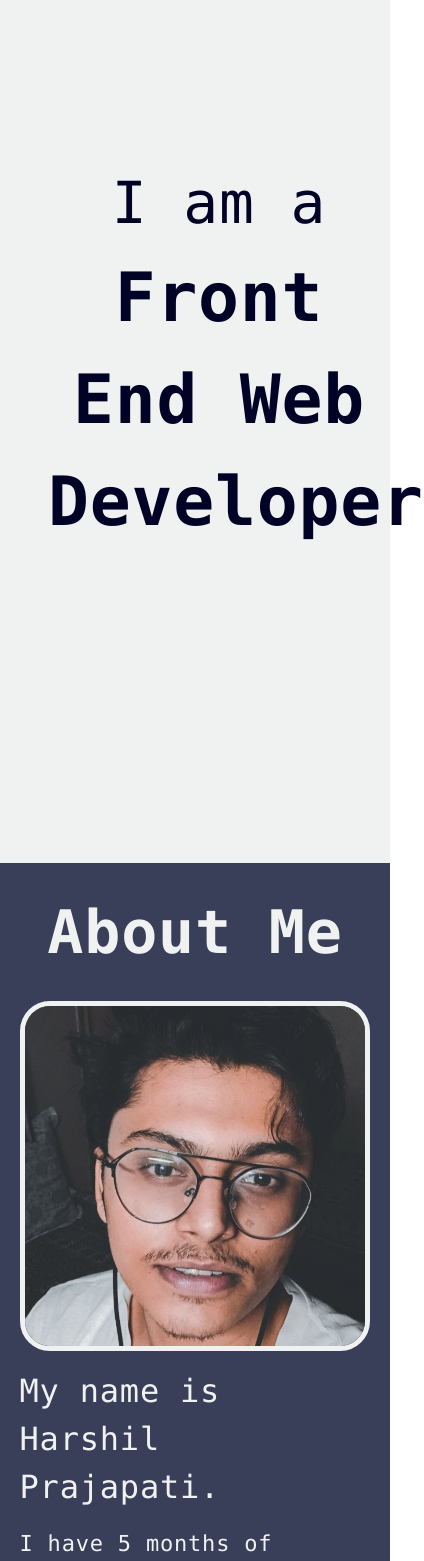
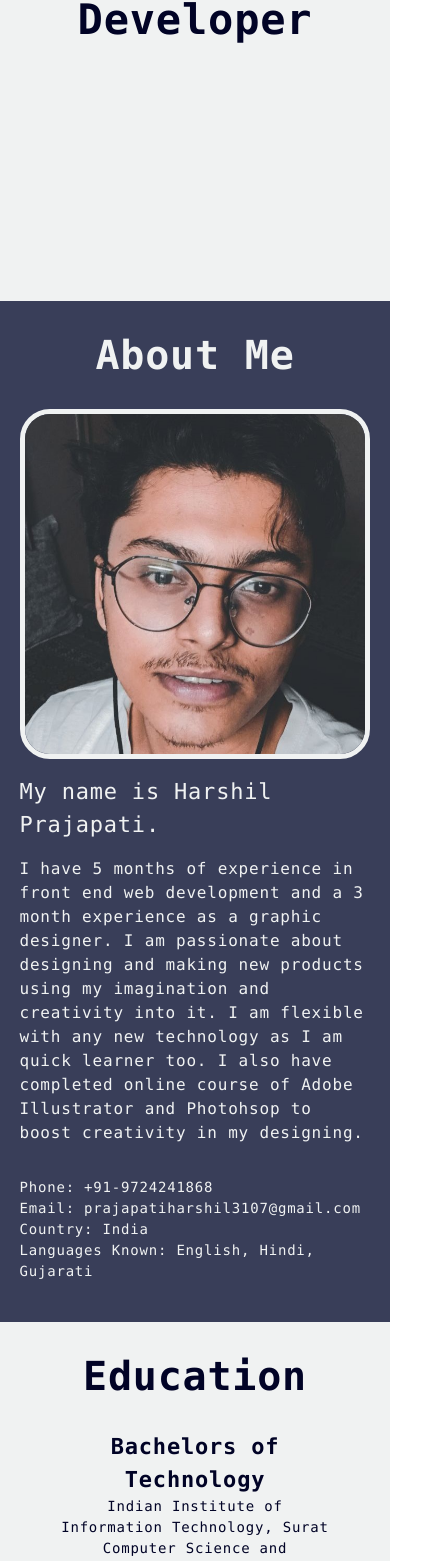
Before and after one commit to hARSHILp7/My-Portfolio, a Next.js app: page / in a window 390 px wide. Shown: the part 398-1959 px from the top of the page, 424 px wide, since content can reach past the window. Built offline with nearby package versions, Linux system fonts and the light colour scheme.

Commit message:
eighth commit

```diff
--- a/pages/index.js
+++ b/pages/index.js
@@ -8,7 +8,7 @@ export default function Home() {
     <div className='bg-[#F0F2F2] tracking-wider'>
       {/* Header */}
       <div className="sticky top-0 left-0 font-mono font-bold bg-[#393E59] text-[#F0F2F2] tracking-normal">
-        <ul className="flex flex-col max-w-[85%] mx-auto justify-evenly text-center py-4 text-lg md:flex-row md:max-w-[80%]">
+        <ul className="flex flex-row max-w-[100%] mx-auto justify-evenly text-center py-1 md:py-4 text-[8px] md:text-[18px] md:flex-row md:max-w-[80%]">
           <li className="px-2 py-1">
             <Link href="/">
               <span className="relative after:absolute after:w-[100%] after:scale-x-0 after:h-[2px] after:bottom-0 after:left-0 after:bg-[#F0F2F2] after:origin-bottom-right after:transition-transform after:delay-[0.1s] after:ease-out hover:after:scale-x-100 hover:after:origin-bottom-left cursor-pointer">Home</span>
@@ -44,21 +44,21 @@ export default function Home() {
 
       {/* Role */}
       <div className="w-full mx-auto font-mono text-center text-[#010326]" id="Role">
-        <div className="py-[310px] ml-12">
-            <p className="text-[58px]">I am a</p>
-            <p className="text-[68px] font-bold">Front End Web Developer</p>
+        <div className="py-[250px] md:py-[310px] mx-auto">
+            <p className="text-[30px] md:text-[58px]">I am a</p>
+            <p className="text-[42px] md:text-[68px] font-bold">Front End Web Developer</p>
         </div>
       </div>
 
       {/* About Me */}
       <div className="font-mono bg-[#393E59] text-[#F0F2F2] text-center" id="AboutMe">
         <div className="pt-6 pb-10">
-          <p className="text-[60px] font-bold mb-6">About Me</p>
+          <p className="text-[40px] md:text-[60px] font-bold mb-6">About Me</p>
           <div className="flex flex-col-reverse justify-center max-w-[90%] mx-auto md:flex-row">
             <div className="flex flex-col text-left md:text-right">
-              <p className="text-[32px]">My name is Harshil Prajapati.</p>
-              <p className="text-[22px] mt-4">I have 5 months of experience in front end web development and a 3 month experience as a graphic designer. I am passionate about designing and making new products using my imagination and creativity into it. I am flexible with any new technology as I am quick learner too. I also have completed online course of Adobe Illustrator and Photohsop to boost creativity in my designing.</p>
-              <div className="flex flex-col text-[20px] mt-8">
+              <p className="text-[22px] md:text-[32px]">My name is Harshil Prajapati.</p>
+              <p className="text-[16px] md:text-[22px] mt-4">I have 5 months of experience in front end web development and a 3 month experience as a graphic designer. I am passionate about designing and making new products using my imagination and creativity into it. I am flexible with any new technology as I am quick learner too. I also have completed online course of Adobe Illustrator and Photohsop to boost creativity in my designing.</p>
+              <div className="flex flex-col text-[14px] md:text-[20px] mt-8">
                 <p>Phone: +91-9724241868</p>
                 <p>Email: prajapatiharshil3107@gmail.com</p>
                 <p>Country: India</p>
@@ -73,12 +73,12 @@ export default function Home() {
       {/* Education */}
       <div className="font-mono text-[#010326] text-center" id="Education">
         <div className="pt-6 pb-10">
-          <p className="text-[60px] font-bold mb-6">Education</p>
+          <p className="text-[40px] md:text-[60px] font-bold mb-6">Education</p>
           <div className="flex flex-col justify-between max-w-[70%] mx-auto md:flex-row">
             {/* 1 */}
             <div className='flex flex-col max-w-[500px] mb-8 md:mb-0'>
-              <p className='font-bold text-[30px]'>Bachelors of Technology</p>
-              <p className='text-[20px]'>
+              <p className='font-bold text-[22px] md:text-[30px]'>Bachelors of Technology</p>
+              <p className='text-[14px] md:text-[20px]'>
                 Indian Institute of Information Technology, Surat
                 <br/>Computer Science and Engineering
                 <br/>July 2018 - July 2022
@@ -87,8 +87,8 @@ export default function Home() {
             </div>
             {/* 2 */}
             <div className="flex flex-col max-w-[500px] mb-8 md:mb-0">
-              <p className="font-bold text-[30px]">Higher Secondary(12th)</p>
-              <p className="text-[20px]">
+              <p className="font-bold text-[22px] md:text-[30px]">Higher Secondary(12th)</p>
+              <p className="text-[14px] md:text-[20px]">
                 Smt. V.D. Desai (Wadiwala) Higher Secondary School, Surat
                 <br/>June 2017 - March 2018
                 <br/>81%
@@ -96,8 +96,8 @@ export default function Home() {
             </div>
             {/* 3 */}
             <div className="flex flex-col max-w-[500px]">
-              <p className="font-bold text-[30px]">Secondary(10th)</p>
-              <p className="text-[20px]">
+              <p className="font-bold text-[22px] md:text-[30px]">Secondary(10th)</p>
+              <p className="text-[14px] md:text-[20px]">
                 Smt. V.D. Desai (Wadiwala) Secondary School, Surat
                 <br/>June 2015 - March 2016
                 <br/>89%
@@ -110,12 +110,12 @@ export default function Home() {
       {/* Work Experience */}
       <div className="font-mono bg-[#393E59] text-[#F0F2F2] text-center" id="WorkExperience">
         <div className="pt-6 pb-10">
-          <p className="text-[60px] font-bold mb-6">Work Experience</p>
+          <p className="text-[40px] md:text-[60px] font-bold mb-6">Work Experience</p>
           <div className="flex flex-col justify-between max-w-[70%] mx-auto md:flex-row">
             {/* 1 */}
             <div className="flex flex-col mx-auto max-w-[500px] mb-8 md:mb-0">
-              <p className="font-bold text-[30px]">The Dairing Company</p>
-              <p className="text-[20px]">
+              <p className="font-bold text-[22px] md:text-[30px]">The Dairing Company</p>
+              <p className="text-[14px] md:text-[20px]">
                 Front End Web Developer
                 <br/>Create static and dynamic web pages utilizing the React framework (Next JS) in accordance with UI/UX designs.
                 <br/>January 2022 - June 2022
@@ -123,8 +123,8 @@ export default function Home() {
             </div>
             {/* 2 */}
             <div className="flex flex-col mx-auto max-w-[500px]">
-              <p className="font-bold text-[30px]">SpiderG</p>
-              <p className="text-[20px]">
+              <p className="font-bold text-[22px] md:text-[30px]">SpiderG</p>
+              <p className="text-[14px] md:text-[20px]">
                 Graphic Designer
                 <br/>Online gathering of content for social media with other employees, and building an appropriate design based on the information.
                 <br/>June 2021 - September 2021
@@ -137,15 +137,15 @@ export default function Home() {
       {/* Skills */}
       <div className="font-mono text-[#010326] text-center" id="Skills">
         <div className="pt-6 pb-10">
-          <p className="text-[60px] font-bold mb-6">Skills</p>
+          <p className="text-[40px] md:text-[60px] font-bold mb-6">Skills</p>
           <div className="flex flex-col justify-between md:max-w-[50%] mx-auto md:flex-row">
             <div className="w-[300px] mb-8 md:mb-0 mx-auto">
-              <p className="font-bold text-[30px] mb-2">Technical Skills</p>
-              <p className="text-[20px]">C++, C#, Next JS, HTML5, CSS3, Tailwindcss, JavaScript, Git, SQL, Illustrator, Photoshop</p>
+              <p className="font-bold text-[22px] md:text-[30px] mb-2">Technical Skills</p>
+              <p className="text-[14px] md:text-[20px]">C++, C#, Next JS, HTML5, CSS3, Tailwindcss, JavaScript, Git, SQL, Illustrator, Photoshop</p>
             </div>
             <div className="w-[300px] mx-auto">
-              <p className="font-bold text-[30px] mb-2">Soft Skills</p>
-              <p className="text-[20px]">Mathematics, Problem Solving, Communication</p>
+              <p className="font-bold text-[22px] md:text-[30px] mb-2">Soft Skills</p>
+              <p className="text-[14px] md:text-[20px]">Mathematics, Problem Solving, Communication</p>
             </div>
           </div>
         </div>
@@ -154,22 +154,22 @@ export default function Home() {
       {/* Footer */}
       <div className="text-center bg-[#393E59] text-[#F0F2F2] font-mono" id="ContactMe">
         <div className="py-6">
-          <p className="text-[40px] mb-6 font-bold">Contact Me</p>
+          <p className="text-[40px] md:text-[60px] mb-6 font-bold">Contact Me</p>
           <ul className="flex flex-col justify-between max-w-[100%] md:max-w-[50%] mx-auto md:flex-row">
             <li className="mb-8 text-center md:mb-0">
-              <p className="mb-2 font-bold text-[20px]">Call me on</p>
-              <p className="text-[18px]">+91-9724241868</p>
+              <p className="mb-2 font-bold text-[14px] md:text-[20px]">Call me on</p>
+              <p className="text-[12px] md:text-[18px]">+91-9724241868</p>
             </li>
             <li className="mb-8 text-center md:mb-0">
-              <p className="mb-2 font-bold text-[20px]">Email me on</p>
-              <p className="text-[18px]">prajapatiharshil3107@gmail.com</p>
+              <p className="mb-2 font-bold text-[14px] md:text-[20px]">Email me on</p>
+              <p className="text-[12px] md:text-[18px]">prajapatiharshil3107@gmail.com</p>
             </li>
             <li className="text-center">
-              <p className="mb-2 font-bold text-[20px]">Social Media Links</p>
+              <p className="mb-2 font-bold text-[14px] md:text-[20px]">Social Media Links</p>
               <div className="flex justify-center">
-                <a href="https://www.linkedin.com/in/harshil-prajapati-0b099b1b6/"><img src="linkedin.png" className="mr-6" /></a>
-                <a href="https://github.com/hARSHILp7"><img src="github.png" className="mr-6" /></a>
-                <a href="https://www.instagram.com/__harshil__31/"><img src="instagram.png" /></a>
+                <a href="https://www.linkedin.com/in/harshil-prajapati-0b099b1b6/"><img src="linkedin.png" className="w-4 mr-6 md:w-6" /></a>
+                <a href="https://github.com/hARSHILp7"><img src="github.png" className="w-4 mr-6 md:w-6" /></a>
+                <a href="https://www.instagram.com/__harshil__31/"><img src="instagram.png" className='w-4 md:w-6' /></a>
               </div>
             </li>
           </ul>
```
